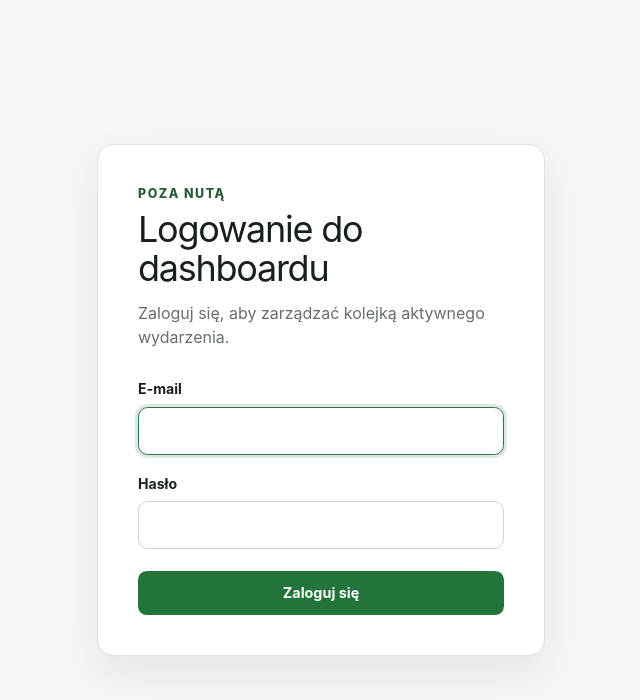
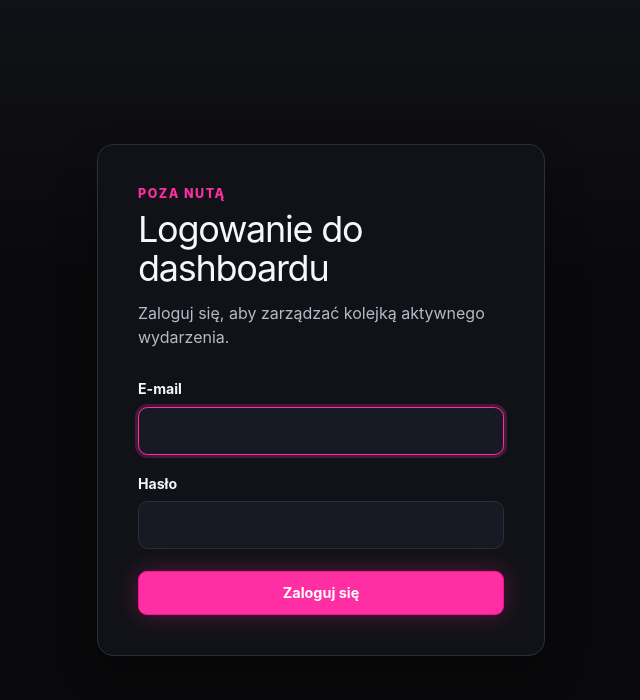
Before and after one commit to 3SM-Studio/poza-nuta, a Next.js app: page /sign-in in a window 1280 px wide. Shown: the top 700 px of the page, without its empty margins (319-959 px from the left). Built offline with nearby package versions, Linux system fonts and the light colour scheme; no server answers.

Commit message:
style: apply dark neon pink theme

```diff
--- a/src/app/globals.css
+++ b/src/app/globals.css
@@ -2,30 +2,44 @@
 @import "tw-animate-css";
 
 :root {
-  color-scheme: light;
+  color-scheme: dark;
   font-family:
     Inter, ui-sans-serif, system-ui, -apple-system, BlinkMacSystemFont, "Segoe UI",
     sans-serif;
-  color: #18211b;
-  background: #f3f6ef;
-  --background: oklch(1 0 0);
-  --foreground: oklch(0.145 0 0);
-  --card: oklch(1 0 0);
-  --card-foreground: oklch(0.145 0 0);
-  --popover: oklch(1 0 0);
-  --popover-foreground: oklch(0.145 0 0);
-  --primary: oklch(0.205 0 0);
-  --primary-foreground: oklch(0.985 0 0);
-  --secondary: oklch(0.97 0 0);
-  --secondary-foreground: oklch(0.205 0 0);
-  --muted: oklch(0.97 0 0);
-  --muted-foreground: oklch(0.556 0 0);
-  --accent: oklch(0.97 0 0);
-  --accent-foreground: oklch(0.205 0 0);
-  --destructive: oklch(0.577 0.245 27.325);
-  --border: oklch(0.922 0 0);
-  --input: oklch(0.922 0 0);
-  --ring: oklch(0.708 0 0);
+  color: #f5f7fb;
+  background: #09090b;
+  --background: #09090b;
+  --foreground: #f5f7fb;
+  --card: #111217;
+  --card-foreground: #f5f7fb;
+  --popover: #171923;
+  --popover-foreground: #f5f7fb;
+  --primary: #ff2fa3;
+  --primary-hover: #ff58b8;
+  --primary-strong: #ff0f96;
+  --primary-foreground: #ffffff;
+  --secondary: #171923;
+  --secondary-foreground: #f5f7fb;
+  --muted: #1d2030;
+  --muted-foreground: #7d8596;
+  --accent: #3a1028;
+  --accent-foreground: #ffffff;
+  --destructive: #ff5b6e;
+  --border: #2a2f3a;
+  --input: #2a2f3a;
+  --ring: #ff2fa3;
+  --surface-1: #111217;
+  --surface-2: #171923;
+  --surface-3: #1d2030;
+  --text-secondary: #b4bac7;
+  --text-muted: #7d8596;
+  --accent-soft: #3a1028;
+  --accent-soft-border: #6a2047;
+  --success: #31d98b;
+  --warning: #ffb84d;
+  --info: #7c8cff;
+  --shadow-accent: 0 0 24px rgb(255 47 163 / 28%);
+  --focus-ring: 0 0 0 3px rgb(255 47 163 / 22%);
   --radius: 0.625rem;
 }
 
@@ -42,6 +56,11 @@ body {
   margin: 0;
 }
 
+::selection {
+  background: rgb(255 47 163 / 32%);
+  color: #ffffff;
+}
+
 @theme inline {
   --font-heading:
     Inter, ui-sans-serif, system-ui, -apple-system, BlinkMacSystemFont, "Segoe UI",
@@ -53,6 +72,11 @@ body {
   --color-input: var(--input);
   --color-border: var(--border);
   --color-destructive: var(--destructive);
+  --color-success: var(--success);
+  --color-warning: var(--warning);
+  --color-info: var(--info);
+  --color-primary-hover: var(--primary-hover);
+  --color-primary-strong: var(--primary-strong);
   --color-accent-foreground: var(--accent-foreground);
   --color-accent: var(--accent);
   --color-muted-foreground: var(--muted-foreground);
--- a/src/components/operator/operator.module.css
+++ b/src/components/operator/operator.module.css
@@ -1,7 +1,9 @@
 .loginPage {
   min-height: 100vh;
-  background: #f5f7f5;
-  color: #172019;
+  background:
+    linear-gradient(180deg, var(--surface-1) 0, var(--background) 18rem),
+    var(--background);
+  color: var(--foreground);
 }
 
 .loginPage {
@@ -13,10 +15,10 @@
 .loginCard {
   width: min(100%, 28rem);
   padding: clamp(1.5rem, 5vw, 2.5rem);
-  border: 1px solid #dce2dd;
+  border: 1px solid var(--border);
   border-radius: 1rem;
-  background: #ffffff;
-  box-shadow: 0 1rem 2.5rem rgb(28 44 32 / 8%);
+  background: var(--surface-1);
+  box-shadow: 0 1rem 2.5rem rgb(0 0 0 / 28%);
 }
 
 .loginCard h1 {
@@ -28,13 +30,13 @@
 
 .loginIntro {
   margin: 0.75rem 0 1.75rem;
-  color: #657069;
+  color: var(--text-secondary);
   line-height: 1.55;
 }
 
 .brand {
   margin: 0 0 0.35rem;
-  color: #295a36;
+  color: var(--primary);
   font-size: 0.78rem;
   font-weight: 800;
   letter-spacing: 0.12em;
@@ -59,31 +61,32 @@
 .field input {
   min-height: 3rem;
   width: 100%;
-  border: 1px solid #cbd4cd;
+  border: 1px solid var(--input);
   border-radius: 0.6rem;
-  background: #ffffff;
-  color: #172019;
+  background: var(--surface-2);
+  color: var(--foreground);
   font: inherit;
   font-size: 1rem;
   padding: 0.7rem 0.8rem;
 }
 
 .field input:focus {
-  border-color: #2e7442;
-  outline: 3px solid rgb(46 116 66 / 16%);
+  border-color: var(--ring);
+  box-shadow: var(--focus-ring);
+  outline: none;
 }
 
 .field input:disabled {
-  background: #f0f2f0;
-  color: #758078;
+  background: var(--surface-3);
+  color: var(--text-muted);
 }
 
 .formError {
   margin: 0;
-  border: 1px solid #efc4c4;
+  border: 1px solid rgb(255 91 110 / 35%);
   border-radius: 0.6rem;
-  background: #fff4f4;
-  color: #8c2525;
+  background: rgb(255 91 110 / 10%);
+  color: var(--destructive);
   font-size: 0.9rem;
   line-height: 1.45;
   padding: 0.75rem 0.85rem;
@@ -110,7 +113,8 @@
 }
 
 .button:focus-visible {
-  outline: 3px solid rgb(46 116 66 / 20%);
+  box-shadow: var(--focus-ring);
+  outline: none;
   outline-offset: 2px;
 }
 
@@ -120,12 +124,14 @@
 }
 
 .primaryButton {
-  background: #23743a;
-  color: #ffffff;
+  border-color: var(--primary-strong);
+  background: var(--primary);
+  color: var(--primary-foreground);
+  box-shadow: var(--shadow-accent);
 }
 
 .primaryButton:hover:not(:disabled) {
-  background: #185e2d;
+  background: var(--primary-hover);
 }
 
 .loginButton {
@@ -134,23 +140,25 @@
 }
 
 .secondaryButton {
-  border-color: #cbd4cd;
-  background: #ffffff;
-  color: #263029;
+  border-color: var(--border);
+  background: var(--surface-2);
+  color: var(--foreground);
 }
 
 .secondaryButton:hover:not(:disabled) {
-  background: #f0f3f0;
+  border-color: var(--accent-soft-border);
+  background: var(--surface-3);
 }
 
 .dashboardShell {
   min-height: 100vh;
-  background: #f5f7f5;
-  color: #172019;
+  background: var(--background);
+  color: var(--foreground);
 }
 
 .dashboardHeader {
-  background: #ffffff;
+  background: rgb(17 18 23 / 92%);
+  backdrop-filter: blur(12px);
 }
 
 .dashboardHeaderInner {
@@ -166,13 +174,13 @@
 
 .dashboardBrand {
   display: grid;
-  color: #172019;
+  color: var(--foreground);
   line-height: 1.1;
   text-decoration: none;
 }
 
 .dashboardBrand span {
-  color: #295a36;
+  color: var(--primary);
   font-size: 0.7rem;
   font-weight: 800;
   letter-spacing: 0.1em;
@@ -190,14 +198,21 @@
   gap: 0.35rem;
 }
 
+.dashboardNavigationLink[data-active="true"] {
+  border-color: var(--accent-soft-border);
+  background: var(--accent-soft);
+  color: var(--primary);
+  box-shadow: 0 0 24px rgb(255 47 163 / 16%);
+}
+
 .dashboardContent {
   min-width: 0;
 }
 
 .queuePage {
   min-height: calc(100vh - 4.5rem);
-  background: #f5f7f5;
-  color: #172019;
+  background: var(--background);
+  color: var(--foreground);
   padding: clamp(0.75rem, 2vw, 1.5rem);
 }
 
@@ -224,7 +239,7 @@
 
 .eventMeta {
   margin: 0.35rem 0 0;
-  color: #657069;
+  color: var(--text-secondary);
   font-size: 0.9rem;
 }
 
@@ -277,7 +292,7 @@
 }
 
 .requestRow + .requestRow {
-  border-top: 1px solid #edf0ed;
+  border-top: 1px solid var(--border);
 }
 
 .requestMain {
@@ -316,14 +331,14 @@
 
 .songArtist {
   margin: 0.14rem 0 0;
-  color: #657069;
+  color: var(--text-secondary);
   font-size: 0.84rem;
   line-height: 1.4;
 }
 
 .note {
   margin: 0.5rem 0 0;
-  color: #4d574f;
+  color: var(--text-secondary);
   font-size: 0.82rem;
   line-height: 1.45;
 }
@@ -333,7 +348,7 @@
   align-items: flex-end;
   flex-direction: column;
   gap: 0.2rem;
-  color: #6b756e;
+  color: var(--text-muted);
   font-size: 0.75rem;
   white-space: nowrap;
 }
@@ -347,7 +362,7 @@
 
 .emptyPage,
 .loadingScreen {
-  color: #6b756e;
+  color: var(--text-muted);
   text-align: center;
 }
 
@@ -409,7 +424,7 @@
 .checkboxField input {
   width: 1.15rem;
   height: 1.15rem;
-  accent-color: #23743a;
+  accent-color: var(--primary);
 }
 
 .eventDetails {
@@ -421,12 +436,12 @@
 
 .eventDetails div {
   border-radius: 0.55rem;
-  background: #f5f7f5;
+  background: var(--surface-2);
   padding: 0.75rem;
 }
 
 .eventDetails dt {
-  color: #657069;
+  color: var(--text-secondary);
   font-size: 0.76rem;
   font-weight: 700;
 }
--- a/src/components/public/public.module.css
+++ b/src/components/public/public.module.css
@@ -1,8 +1,10 @@
 .publicPage {
   min-height: 100vh;
   padding: 1rem;
-  background: #f5f7f5;
-  color: #172019;
+  background:
+    linear-gradient(180deg, var(--surface-1) 0, var(--background) 19rem),
+    var(--background);
+  color: var(--foreground);
 }
 
 .publicShell,
@@ -26,12 +28,12 @@
 
 .publicHeader p:last-child {
   margin: 0.5rem 0 0;
-  color: #657069;
+  color: var(--text-secondary);
 }
 
 .brand {
   margin: 0 0 0.4rem;
-  color: #295a36;
+  color: var(--primary);
   font-size: 0.76rem;
   font-weight: 800;
   letter-spacing: 0.12em;
@@ -41,9 +43,10 @@
 .publicSection {
   margin-top: 1rem;
   padding: 1rem;
-  border: 1px solid #dce2dd;
+  border: 1px solid var(--border);
   border-radius: 0.9rem;
-  background: #ffffff;
+  background: var(--surface-1);
+  box-shadow: 0 1rem 3rem rgb(0 0 0 / 24%);
 }
 
 .publicSection h2 {
@@ -66,7 +69,7 @@
 
 .textLink,
 .backLink {
-  color: #246037;
+  color: var(--primary);
   font-size: 0.9rem;
   font-weight: 750;
   text-decoration: underline;
@@ -83,10 +86,10 @@
 .field input,
 .field textarea {
   width: 100%;
-  border: 1px solid #cbd4cd;
+  border: 1px solid var(--input);
   border-radius: 0.6rem;
-  background: #ffffff;
-  color: #172019;
+  background: var(--surface-2);
+  color: var(--foreground);
   font: inherit;
   font-size: 1rem;
   padding: 0.8rem 0.9rem;
@@ -105,15 +108,16 @@
 .searchForm input:focus,
 .field input:focus,
 .field textarea:focus {
-  border-color: #2e7442;
-  outline: 3px solid rgb(46 116 66 / 16%);
+  border-color: var(--ring);
+  box-shadow: var(--focus-ring);
+  outline: none;
 }
 
 .searchForm input:disabled,
 .field input:disabled,
 .field textarea:disabled {
-  background: #f0f2f0;
-  color: #758078;
+  background: var(--surface-3);
+  color: var(--text-muted);
 }
 
 .primaryButton,
@@ -135,23 +139,36 @@
 }
 
 .primaryButton {
-  border: 1px solid #23743a;
-  background: #23743a;
-  color: #ffffff;
+  border: 1px solid var(--primary-strong);
+  background: var(--primary);
+  color: var(--primary-foreground);
+  box-shadow: var(--shadow-accent);
+}
+
+.primaryButton:hover:not(:disabled) {
+  background: var(--primary-hover);
 }
 
 .secondaryButton,
 .queueLink {
-  border: 1px solid #2e7442;
-  background: #ffffff;
-  color: #246037;
+  border: 1px solid var(--border);
+  background: var(--surface-2);
+  color: var(--foreground);
+}
+
+.secondaryButton:hover:not(:disabled),
+.queueLink:hover {
+  border-color: var(--accent-soft-border);
+  background: var(--surface-3);
+  color: var(--primary);
 }
 
 .primaryButton:focus-visible,
 .secondaryButton:focus-visible,
 .queueLink:focus-visible,
 .songResult:focus-visible {
-  outline: 3px solid rgb(46 116 66 / 20%);
+  box-shadow: var(--focus-ring);
+  outline: none;
   outline-offset: 2px;
 }
 
@@ -172,9 +189,9 @@
   display: grid;
   width: 100%;
   gap: 0.2rem;
-  border: 1px solid #dce2dd;
+  border: 1px solid var(--border);
   border-radius: 0.65rem;
-  background: #ffffff;
+  background: var(--surface-2);
   color: inherit;
   cursor: pointer;
   font: inherit;
@@ -183,14 +200,14 @@
 }
 
 .songResult:hover:not(:disabled) {
-  border-color: #91a998;
-  background: #f8faf8;
+  border-color: var(--accent-soft-border);
+  background: var(--surface-3);
 }
 
 .selectedResult {
-  border-color: #2e7442;
-  background: #edf6ef;
-  box-shadow: inset 0 0 0 1px #2e7442;
+  border-color: var(--primary);
+  background: var(--accent-soft);
+  box-shadow: inset 0 0 0 1px var(--primary);
 }
 
 .songResultTitle {
@@ -200,14 +217,14 @@
 }
 
 .songResultArtist {
-  color: #4f5b53;
+  color: var(--text-secondary);
   font-size: 0.9rem;
   line-height: 1.4;
 }
 
 .songResultMeta {
   margin-top: 0.35rem;
-  color: #667169;
+  color: var(--text-muted);
   font-size: 0.75rem;
   line-height: 1.45;
 }
@@ -216,9 +233,9 @@
   display: grid;
   gap: 0.2rem;
   padding: 0.85rem;
-  border: 1px solid #dce2dd;
+  border: 1px solid var(--border);
   border-radius: 0.65rem;
-  background: #f8faf8;
+  background: var(--surface-2);
 }
 
 .selectedSong strong {
@@ -226,18 +243,18 @@
 }
 
 .selectedSong span:last-child {
-  color: #657069;
+  color: var(--text-secondary);
 }
 
 .fieldLabel,
 .field label {
-  color: #364239;
+  color: var(--text-secondary);
   font-size: 0.88rem;
   font-weight: 750;
 }
 
 .invalidSelection {
-  border-color: #d99c9c;
+  border-color: var(--destructive);
 }
 
 .requestForm {
@@ -253,14 +270,14 @@
 }
 
 .characterCount {
-  color: #768078;
+  color: var(--text-muted);
   font-size: 0.73rem;
   text-align: right;
 }
 
 .fieldError {
   margin: 0;
-  color: #9a2929;
+  color: var(--destructive);
   font-size: 0.82rem;
 }
 
@@ -282,7 +299,7 @@
 
 .statusMessage,
 .inlineMessage {
-  color: #657069;
+  color: var(--text-secondary);
 }
 
 .inlineMessage {
@@ -292,16 +309,16 @@
 
 .errorMessage {
   margin-top: 1rem;
-  border: 1px solid #efc4c4;
-  background: #fff4f4;
-  color: #8c2525;
+  border: 1px solid rgb(255 91 110 / 35%);
+  background: rgb(255 91 110 / 10%);
+  color: var(--destructive);
 }
 
 .successMessage {
   margin-top: 1rem;
-  border: 1px solid #b8d8bf;
-  background: #eaf5ec;
-  color: #215f34;
+  border: 1px solid rgb(49 217 139 / 35%);
+  background: rgb(49 217 139 / 10%);
+  color: var(--success);
 }
 
 .queueLink {
@@ -310,9 +327,9 @@
 
 .queueHeader {
   padding: 1rem;
-  border: 1px solid #dce2dd;
+  border: 1px solid var(--border);
   border-radius: 0.9rem;
-  background: #ffffff;
+  background: var(--surface-1);
 }
 
 .queueHeader h1 {
@@ -328,9 +345,9 @@
   display: grid;
   min-height: 10rem;
   place-items: center;
-  border: 1px solid #dce2dd;
-  background: #ffffff;
-  color: #506058;
+  border: 1px solid var(--border);
+  background: var(--surface-1);
+  color: var(--text-secondary);
   text-align: center;
 }
 
@@ -345,18 +362,18 @@
   justify-content: space-between;
   gap: 1rem;
   padding: 1rem;
-  border: 1px solid #dce2dd;
+  border: 1px solid var(--border);
   border-radius: 0.8rem;
-  background: #ffffff;
+  background: var(--surface-1);
 }
 
 .nowItem {
-  border-color: #79a787;
-  background: #edf6ef;
+  border-color: var(--primary);
+  background: var(--accent-soft);
 }
 
 .queueStatus {
-  color: #246037;
+  color: var(--primary);
   font-size: 0.75rem;
   font-weight: 800;
   text-transform: uppercase;
@@ -369,12 +386,12 @@
 
 .publicQueueItem p {
   margin: 0.35rem 0 0;
-  color: #566158;
+  color: var(--text-secondary);
   font-size: 0.9rem;
 }
 
 .queuePosition {
-  color: #246037;
+  color: var(--primary);
   font-size: 0.9rem;
   font-weight: 800;
   white-space: nowrap;
--- a/src/components/ui/alert.tsx
+++ b/src/components/ui/alert.tsx
@@ -8,9 +8,9 @@ const alertVariants = cva(
   {
     variants: {
       variant: {
-        default: "bg-card text-card-foreground",
+        default: "border-info/30 bg-info/10 text-card-foreground",
         destructive:
-          "bg-card text-destructive *:data-[slot=alert-description]:text-destructive/90 *:[svg]:text-current",
+          "border-destructive/35 bg-destructive/10 text-destructive *:data-[slot=alert-description]:text-destructive/90 *:[svg]:text-current",
       },
     },
     defaultVariants: {
--- a/src/components/ui/badge.tsx
+++ b/src/components/ui/badge.tsx
@@ -9,9 +9,10 @@ const badgeVariants = cva(
   {
     variants: {
       variant: {
-        default: "bg-primary text-primary-foreground [a]:hover:bg-primary/80",
+        default:
+          "border-primary/35 bg-accent text-accent-foreground [a]:hover:bg-primary/20",
         secondary:
-          "bg-secondary text-secondary-foreground [a]:hover:bg-secondary/80",
+          "border-border bg-muted text-secondary-foreground [a]:hover:bg-muted/80",
         destructive:
           "bg-destructive/10 text-destructive focus-visible:ring-destructive/20 [a]:hover:bg-destructive/20",
         outline:
--- a/src/components/ui/card.tsx
+++ b/src/components/ui/card.tsx
@@ -12,7 +12,7 @@ function Card({
       data-slot="card"
       data-size={size}
       className={cn(
-        "group/card flex flex-col gap-(--card-spacing) overflow-hidden rounded-xl bg-card py-(--card-spacing) text-sm text-card-foreground ring-1 ring-foreground/10 [--card-spacing:--spacing(4)] has-data-[slot=card-footer]:pb-0 has-[>img:first-child]:pt-0 data-[size=sm]:[--card-spacing:--spacing(3)] data-[size=sm]:has-data-[slot=card-footer]:pb-0 *:[img:first-child]:rounded-t-xl *:[img:last-child]:rounded-b-xl",
+        "group/card flex flex-col gap-(--card-spacing) overflow-hidden rounded-xl border border-border bg-card py-(--card-spacing) text-sm text-card-foreground shadow-[0_18px_48px_rgba(0,0,0,0.24)] [--card-spacing:--spacing(4)] has-data-[slot=card-footer]:pb-0 has-[>img:first-child]:pt-0 data-[size=sm]:[--card-spacing:--spacing(3)] data-[size=sm]:has-data-[slot=card-footer]:pb-0 *:[img:first-child]:rounded-t-xl *:[img:last-child]:rounded-b-xl",
         className
       )}
       {...props}
--- a/src/components/ui/input.tsx
+++ b/src/components/ui/input.tsx
@@ -8,7 +8,7 @@ function Input({ className, type, ...props }: React.ComponentProps<"input">) {
       type={type}
       data-slot="input"
       className={cn(
-        "h-8 w-full min-w-0 rounded-lg border border-input bg-transparent px-2.5 py-1 text-base transition-colors outline-none file:inline-flex file:h-6 file:border-0 file:bg-transparent file:text-sm file:font-medium file:text-foreground placeholder:text-muted-foreground focus-visible:border-ring focus-visible:ring-3 focus-visible:ring-ring/50 disabled:pointer-events-none disabled:cursor-not-allowed disabled:bg-input/50 disabled:opacity-50 aria-invalid:border-destructive aria-invalid:ring-3 aria-invalid:ring-destructive/20 md:text-sm",
+        "h-8 w-full min-w-0 rounded-lg border border-input bg-secondary px-2.5 py-1 text-base text-foreground transition-colors outline-none file:inline-flex file:h-6 file:border-0 file:bg-transparent file:text-sm file:font-medium file:text-foreground placeholder:text-muted-foreground focus-visible:border-ring focus-visible:ring-3 focus-visible:ring-ring/50 disabled:pointer-events-none disabled:cursor-not-allowed disabled:bg-muted disabled:opacity-50 aria-invalid:border-destructive aria-invalid:ring-3 aria-invalid:ring-destructive/20 md:text-sm",
         className
       )}
       {...props}
--- a/src/components/ui/select.tsx
+++ b/src/components/ui/select.tsx
@@ -44,7 +44,7 @@ function SelectTrigger({
       data-slot="select-trigger"
       data-size={size}
       className={cn(
-        "flex w-fit items-center justify-between gap-1.5 rounded-lg border border-input bg-transparent py-2 pr-2 pl-2.5 text-sm whitespace-nowrap transition-colors outline-none select-none focus-visible:border-ring focus-visible:ring-3 focus-visible:ring-ring/50 disabled:cursor-not-allowed disabled:opacity-50 aria-invalid:border-destructive aria-invalid:ring-3 aria-invalid:ring-destructive/20 data-placeholder:text-muted-foreground data-[size=default]:h-8 data-[size=sm]:h-7 data-[size=sm]:rounded-[min(var(--radius-md),10px)] *:data-[slot=select-value]:line-clamp-1 *:data-[slot=select-value]:flex *:data-[slot=select-value]:items-center *:data-[slot=select-value]:gap-1.5 [&_svg]:pointer-events-none [&_svg]:shrink-0 [&_svg:not([class*='size-'])]:size-4",
+        "flex w-fit items-center justify-between gap-1.5 rounded-lg border border-input bg-secondary py-2 pr-2 pl-2.5 text-sm whitespace-nowrap transition-colors outline-none select-none focus-visible:border-ring focus-visible:ring-3 focus-visible:ring-ring/50 disabled:cursor-not-allowed disabled:opacity-50 aria-invalid:border-destructive aria-invalid:ring-3 aria-invalid:ring-destructive/20 data-placeholder:text-muted-foreground data-[size=default]:h-8 data-[size=sm]:h-7 data-[size=sm]:rounded-[min(var(--radius-md),10px)] *:data-[slot=select-value]:line-clamp-1 *:data-[slot=select-value]:flex *:data-[slot=select-value]:items-center *:data-[slot=select-value]:gap-1.5 [&_svg]:pointer-events-none [&_svg]:shrink-0 [&_svg:not([class*='size-'])]:size-4",
         className
       )}
       {...props}
--- a/src/components/ui/textarea.tsx
+++ b/src/components/ui/textarea.tsx
@@ -7,7 +7,7 @@ function Textarea({ className, ...props }: React.ComponentProps<"textarea">) {
     <textarea
       data-slot="textarea"
       className={cn(
-        "flex field-sizing-content min-h-16 w-full rounded-lg border border-input bg-transparent px-2.5 py-2 text-base transition-colors outline-none placeholder:text-muted-foreground focus-visible:border-ring focus-visible:ring-3 focus-visible:ring-ring/50 disabled:cursor-not-allowed disabled:bg-input/50 disabled:opacity-50 aria-invalid:border-destructive aria-invalid:ring-3 aria-invalid:ring-destructive/20 md:text-sm",
+        "flex field-sizing-content min-h-16 w-full rounded-lg border border-input bg-secondary px-2.5 py-2 text-base text-foreground transition-colors outline-none placeholder:text-muted-foreground focus-visible:border-ring focus-visible:ring-3 focus-visible:ring-ring/50 disabled:cursor-not-allowed disabled:bg-muted disabled:opacity-50 aria-invalid:border-destructive aria-invalid:ring-3 aria-invalid:ring-destructive/20 md:text-sm",
         className
       )}
       {...props}
```
Also changed, not shown: src/app/dashboard/layout.tsx (+2 -15 lines), src/components/operator/dashboard-navigation.tsx (added, +46 -0 lines), src/components/ui/button.tsx (+6 -5 lines).
